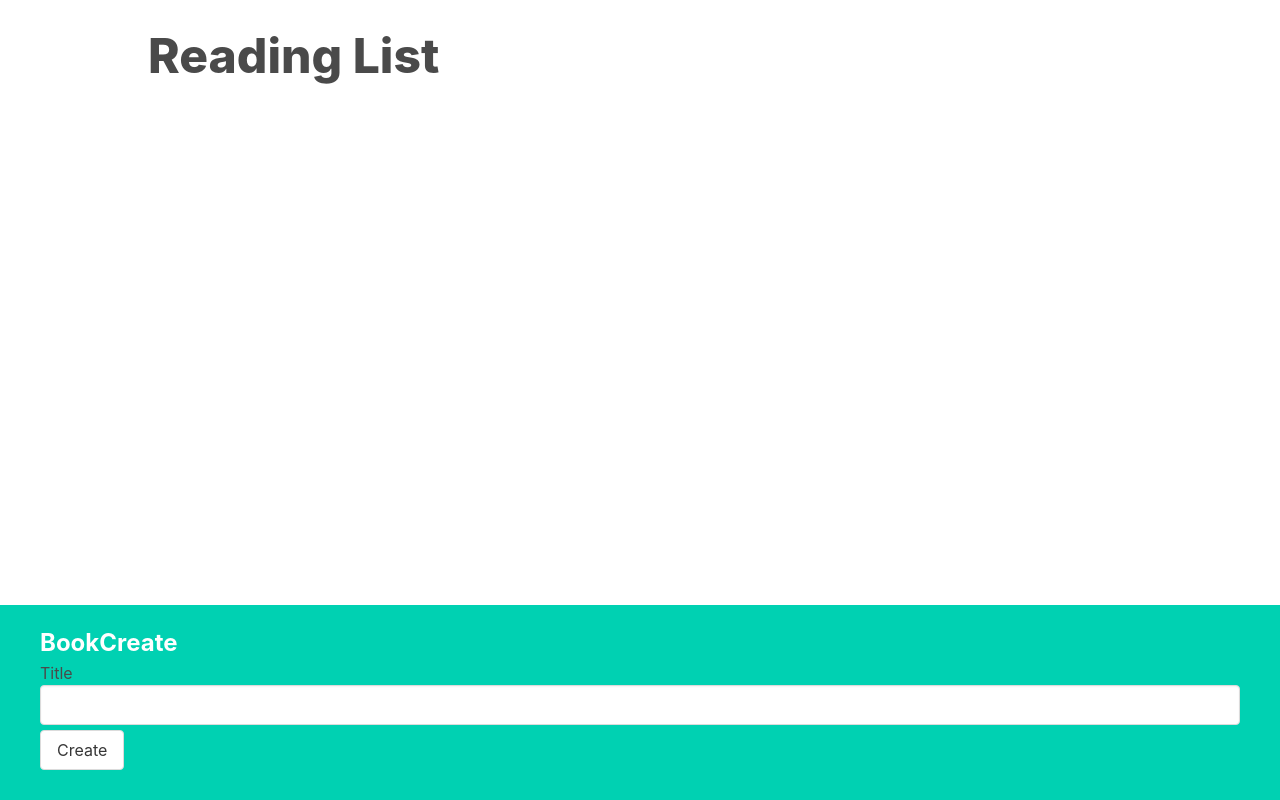
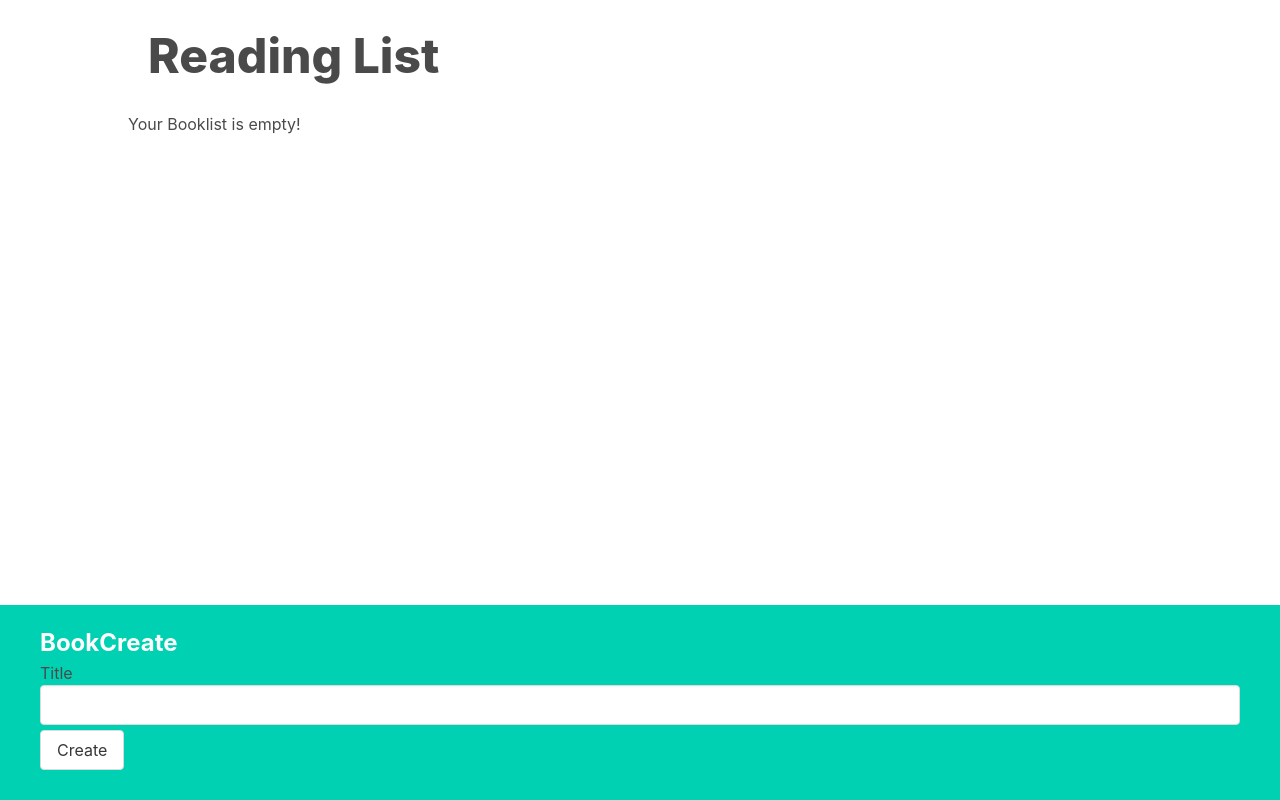
Before and after one commit to ndimoforaretas/Fullstack-Book-App, a React (Vite) app: page / in a window 1280 px wide. Built offline with nearby package versions, Linux system fonts and the light colour scheme; data requests are answered from the project's data file.

Commit message:
add conditional rendering

```diff
--- a/src/components/BookList.jsx
+++ b/src/components/BookList.jsx
@@ -5,10 +5,18 @@ function BookList() {
   //--host 127.0.0.1
 
   const { books } = store();
+
   const renderedBooks = books.map((book) => {
     return <BookShow key={book.id} book={book} />;
   });
-  return <div className="book-list">{renderedBooks}</div>;
+
+  const noBooks = <h2>Your Booklist is empty!</h2>;
+
+  return (
+    <div className="book-list">
+      {books.length !== 0 ? renderedBooks : noBooks}
+    </div>
+  );
 }
 
 export default BookList;
```
